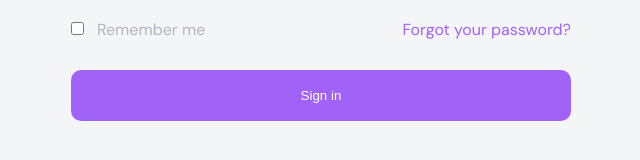
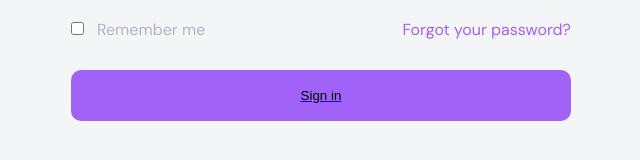
Before and after one commit to www-beka/car_dashbord, a React (Vite) app in the folder carDashboard/: page /SignUp in a window 1280 px wide. Shown: the part 756-916 px from the top of the page, without its empty margins (319-959 px from the left). Built offline with nearby package versions, Linux system fonts and the light colour scheme; a web font is replaced by a local one.

Commit message:
assetsPage

```diff
--- a/carDashboard/src/App.jsx
+++ b/carDashboard/src/App.jsx
@@ -2,9 +2,8 @@ import "./App.scss";
 import { BrowserRouter, Routes, Route } from "react-router-dom";
 import SignIn from "./Components/SignIn";
 import SignUp from "./Components/SignUp";
-import SideBar from "./Components/SideBar";
 import NoPage from "./Components/NoPage"
-import Dashboard from "./Components/DashboardPage/Dashboard";
+import Dashboard from "./Components/DashboardPage";
 import Layout from "./Components/Layout"
 import Assets from "./Components/AssetsPage";
 
@@ -15,10 +14,11 @@ function App() {
         <Routes>
             <Route path="/" element={<Layout />} >
               <Route path="Assets" element={<Assets />} />
+              <Route path="Dashboard" element={<Dashboard />} />
+
             </Route>
             <Route path="SignIn" element={<SignIn />} />
             <Route path="SignUp" element={<SignUp />} />
-            <Route path="Layout" element={<Layout />} />
             <Route path="*" element={<NoPage />} />
 
         </Routes>
--- a/carDashboard/src/Components/AssetsPage/index.jsx
+++ b/carDashboard/src/Components/AssetsPage/index.jsx
@@ -1,7 +1,18 @@
+import './Assets.scss'
+import { Car_Info } from './Car-Info'
 const Assets = () => {
     return(
         <>
-            <h1>Assets</h1>
+            <div className="assetsPage">
+                <div className="assetsLeft">
+                    <h1>Assets</h1>
+
+                    <Car_Info />
+                </div>
+                <div className="assetsRight">
+
+                </div>
+            </div>
         </>
     )
 }
--- a/carDashboard/src/Components/Layout.jsx
+++ b/carDashboard/src/Components/Layout.jsx
@@ -6,7 +6,6 @@ import DashboardIcon from '@mui/icons-material/Dashboard';
 import { createTheme } from '@mui/material/styles';
 import { AppProvider } from '@toolpad/core/AppProvider';
 import { DashboardLayout } from '@toolpad/core/DashboardLayout';
-// import Dashboard from './DashboardPage/Dashboard';
 import AssessmentIcon from '@mui/icons-material/Assessment';
 import DirectionsCarIcon from '@mui/icons-material/DirectionsCar';
 import LocalMallIcon from '@mui/icons-material/LocalMall';
@@ -16,8 +15,6 @@ import CalendarMonthIcon from '@mui/icons-material/CalendarMonth';
 import MessageIcon from '@mui/icons-material/Message';
 import SettingsIcon from '@mui/icons-material/Settings';
 import Logo from '../assets/logo.svg'
-// import Statistics from './DashboardPage/Statistics';
-// import RecommendScreen from './DashboardPage/RecommendScreen';
 import Assets from './AssetsPage';
 import DashboardPage from './DashboardPage';
 
--- a/carDashboard/src/Components/NoPage.jsx
+++ b/carDashboard/src/Components/NoPage.jsx
@@ -37,7 +37,7 @@ const ErrorPage = () => {
         <p>
            <span>SOME PAGES ON THIS SERVER THAT YOU DO HAVE PERMISSION TO ACCESS</span>: [ <Link to='/'>Home</Link> ]
         </p>
-        <p> <span>HAVE A NICE DAY SIR AXLEROD :-)</span></p>
+        <p> <span>HAVE A NICE DAY :-)</span></p>
       </div>
       <a href="/" className="avatar"></a>
     </div>
--- a/carDashboard/src/Components/SignIn/index.jsx
+++ b/carDashboard/src/Components/SignIn/index.jsx
@@ -43,7 +43,9 @@ const SignIn = () => {
                         <span>Forgot your password?</span>
                     </div>
                     <div className="signIn-button">
-                        <button><Link to='/SideBar'>Sign in</Link></button>
+                        <Link to='/'>
+                             <button>Sign in</button>
+                        </Link>
                     </div>
             </div>
 
--- a/carDashboard/src/Components/SignUp/index.jsx
+++ b/carDashboard/src/Components/SignUp/index.jsx
@@ -8,7 +8,7 @@ const SignUP = () => {
             <div className="singUp-main">
                 <div className="signIn-with">
                     <h1>Get’s started.</h1>
-                    <p>Don’t have an account? <span><Link to="/">Sign in</Link></span></p>
+                    <p>Don’t have an account? <span><Link to="/SignIn">Sign in</Link></span></p>
                     <div className="signIn-with-buttons">
                         <button>
                             <img src={Google} alt="" width={20}/>
@@ -47,7 +47,9 @@ const SignUP = () => {
                         <span>Forgot your password?</span>
                     </div>
                     <div className="signIn-button">
-                        <button><Link to='/SideBar'>Sign in</Link></button>
+                        <Link to='/'>
+                            <button>Sign in</button>
+                        </Link>
                     </div>
             </div>
         </>
```
